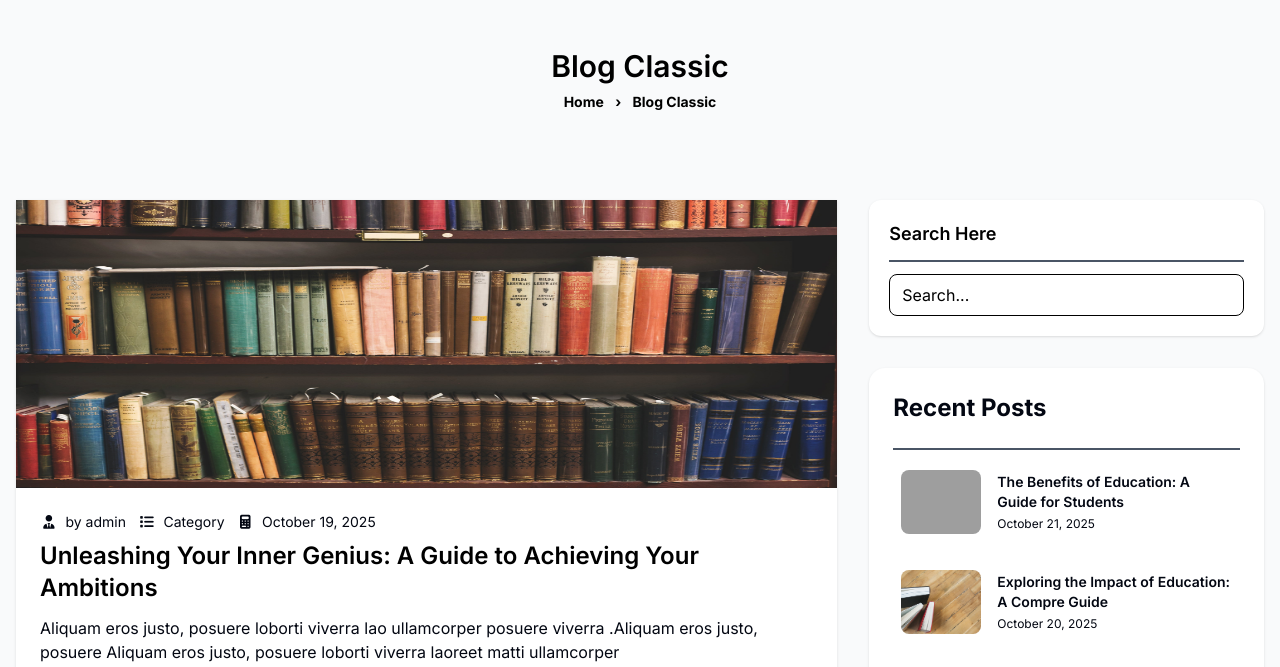
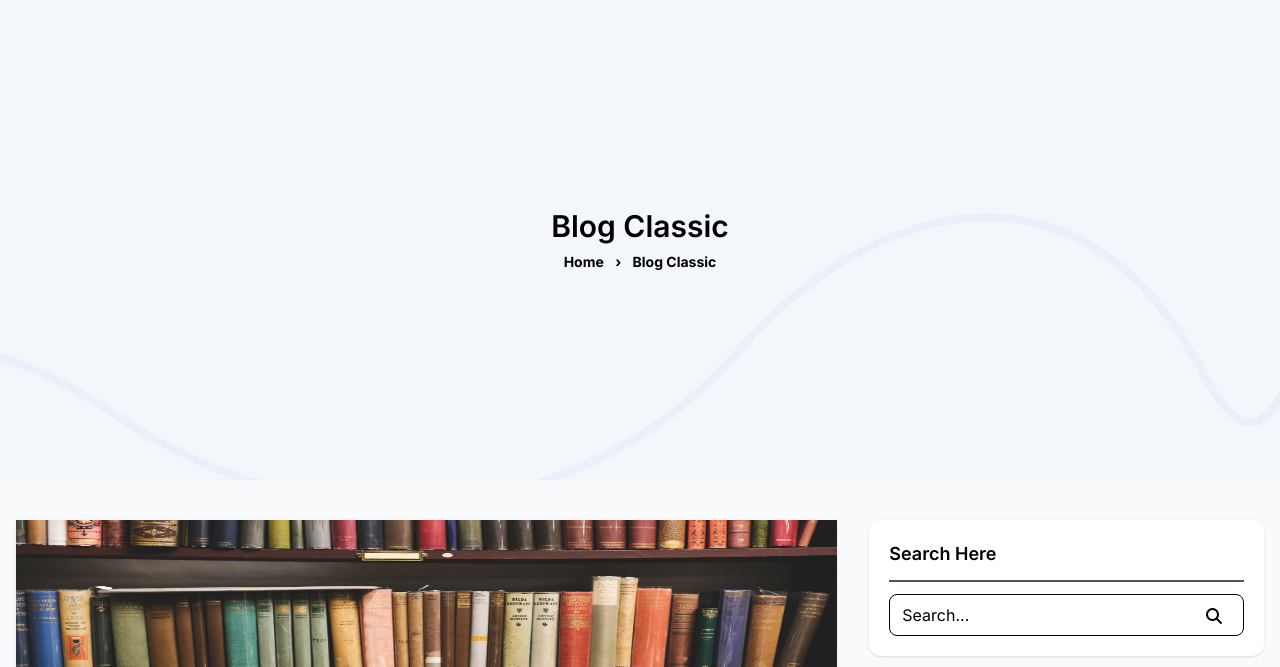
Before and after one commit to abdunnoorfaheem/escola, a website: page blogclassic.html in a window 1280 px wide. Shown: the top 667 px of the page. Drawn offline with Linux system fonts and the light colour scheme; grey boxes are pictures that could not be loaded.

Commit message:
some changes

```diff
--- a/blogclassic.html
+++ b/blogclassic.html
@@ -15,13 +15,17 @@
   </head>
   <body class="bg-gray-50 font-inter">
     <!-- Top Section -->
-    <section class="max-w-[1320px] mx-auto px-4 py-12 text-center">
+    <section
+      class="bg-[url(/img/Hero.png)] bg-cover bg-center bg-no-repeat h-[480px] flex justify-center items-center"
+    >
+      <div class="max-w-[1320px] mx-auto text-center">
         <h1 class="text-2xl md:text-3xl font-semibold mb-2">Blog Classic</h1>
         <nav class="text-sm font-bold">
           <a href="#" class="hover:text-blue-600">Home</a>
           <span class="mx-2">›</span>
           <span>Blog Classic</span>
         </nav>
+      </div>
     </section>
 
     <!-- Main Section -->
@@ -189,11 +193,16 @@
         <div class="bg-white p-5 rounded-xl shadow-sm">
           <h3 class="font-semibold mb-3 text-lg">Search Here</h3>
           <div class="border border-gray-600 mb-3"></div>
+          <div class="relative">
             <input
               type="text"
               placeholder="Search..."
               class="border w-full px-3 py-2 rounded-lg"
             />
+            <i
+              class="fa-solid fa-magnifying-glass absolute top-3.5 right-5"
+            ></i>
+          </div>
         </div>
 
         <!-- Recent Posts -->
@@ -228,7 +237,7 @@
               class="flex items-center gap-4 hover:bg-gray-50 p-2 rounded-lg transition"
             >
               <img
-                src="./img/hard-cover-books.jpg"
+                src="./img/book.jpg"
                 alt=""
                 class="w-20 h-16 object-cover rounded-lg"
               />
```
Also changed, not shown: img/Hero.png (added), img/book.jpg (renamed from img/hard-cover-books.jpg), src/output.css. Lines whose indentation alone changed are shown as unchanged.
